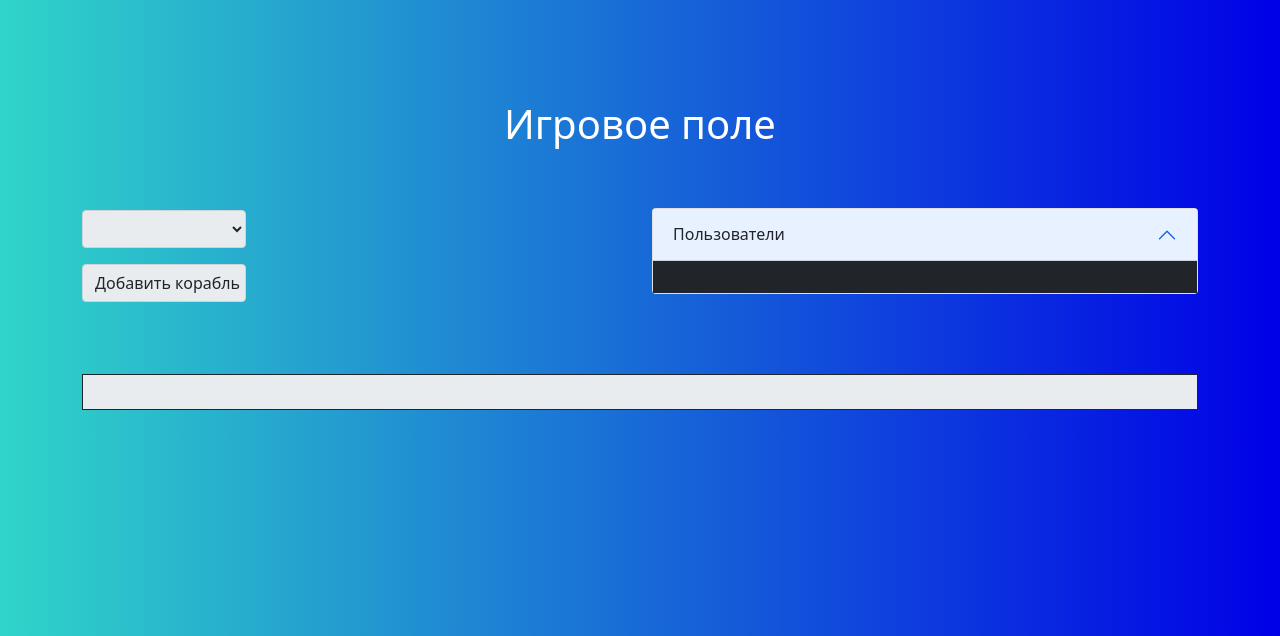
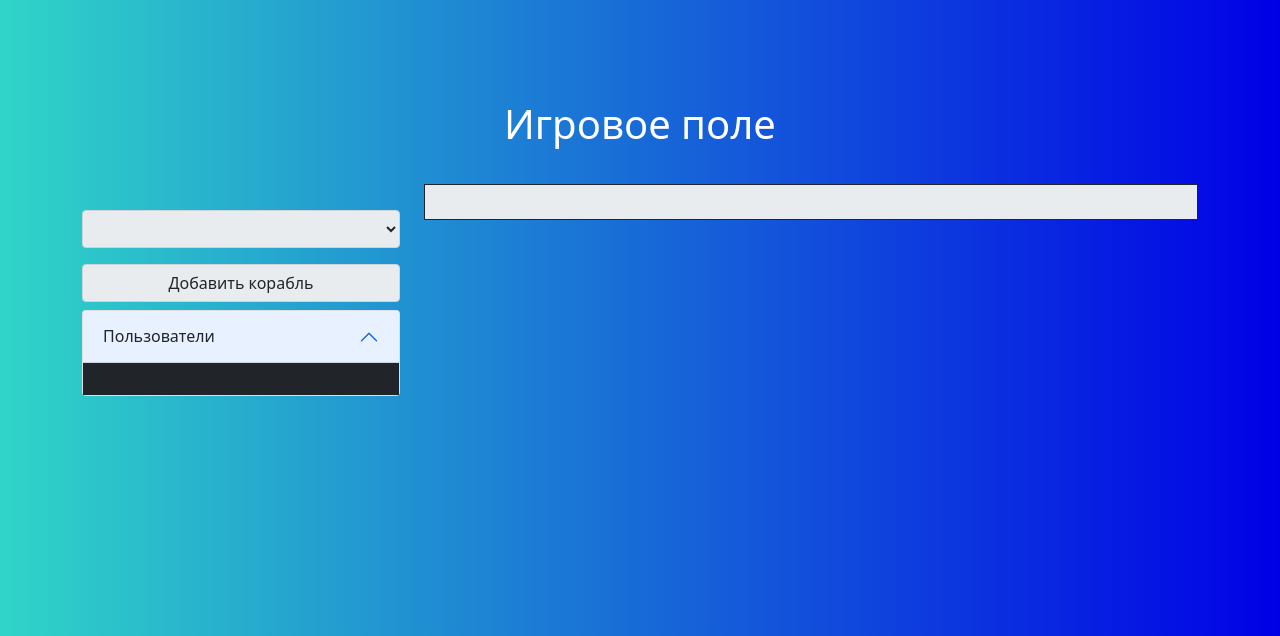
Before and after one commit to QvkkpotentialExplorer/Sea_battle-, a Flask app: template blueprints/templates/admin_game_room.html in a window 1280 px wide. Shown: the part 60-696 px from the top of the page. Run offline with Flask 3, Linux system fonts and the light colour scheme; the template is opened without the code that fills it: values that come from a table or form of the project are taken from there, others are empty; some libraries are stand-ins or nearby versions.

Commit message:
Dimaprazdnik.ru veliky shouwu mem commit

```diff
--- a/blueprints/templates/admin_game_room.html
+++ b/blueprints/templates/admin_game_room.html
@@ -3,13 +3,12 @@
 {% block main_content %}
 <div class="backk">
     <div class="row justify-content-center" style="background-color: none;">
-
         <h1 class="text-white text-center my-1">Игровое поле</h1>
         </center>
         <div class="col-12 my-2">
             <div class="row">
-            <div class="col-6">
-                <form class="form-inline" method="post" style="display: inline-block; width : 30%;">
+            <div class="col-6" style="width : 30%;">
+                <form class="form-inline" method="post" style="display: inline-block; width : 100%;">
                     <div class="row align-items-start">
                         <div class="col-12 mx-0 px-0 ">{{ add_ship_form.hidden_tag() }}</div>
                         <div class="col-1">{{ add_ship_form.x(style="width: 1px; height: 1px; opacity: 0;", max=(board.n - 1) , id = "xValue")}}</div>
@@ -18,10 +17,7 @@
                         <div class="col-12" style=" align-text: center;">{{ add_ship_form.submit(class="input-group-text my-2", style="width: 100%;") }}</div>
                     </div>
                 </form>
-
-            </div>
-            <div class="col-6 my-5">
-                <div class="accordion" id="accordionPanelsStayOpenExample">
+            <div class="accordion" id="accordionPanelsStayOpenExample">
                     <div class="accordion-item">
                         <h2 class="accordion-header" id="panelsStayOpen-heading">
                             <button class="accordion-button text-dark" type="button" data-bs-toggle="collapse"
@@ -44,15 +40,13 @@
 
                             </div>
                         </div>
+                        {%for user in user_on_board%}
+            <p class="text-white">{{user.user_id}}</p>
+            {%endfor%}
                     </div>
                 </div>
             </div>
-
-            {%for user in user_on_board%}
-            <p class="text-white">{{user.user_id}}</p>
-            {%endfor%}
-            </div>
-        </div>
+    <div style="width : 70%;">
         <center>
         <div class=" col-12 justify-content-center" style="overflow:auto;overflow-y:auto;">
             <table class="table table-bordered border-dark bg-light my-4" style="width:calc(35px*({{size+1}} + 1));">
@@ -93,8 +87,9 @@
                 </tr>
                 {% endfor %}
                 </tbody>
-        </div>
-        </center>
+            </div>
+    </div>
+    </center>
 
     </div>
 </div>
```
